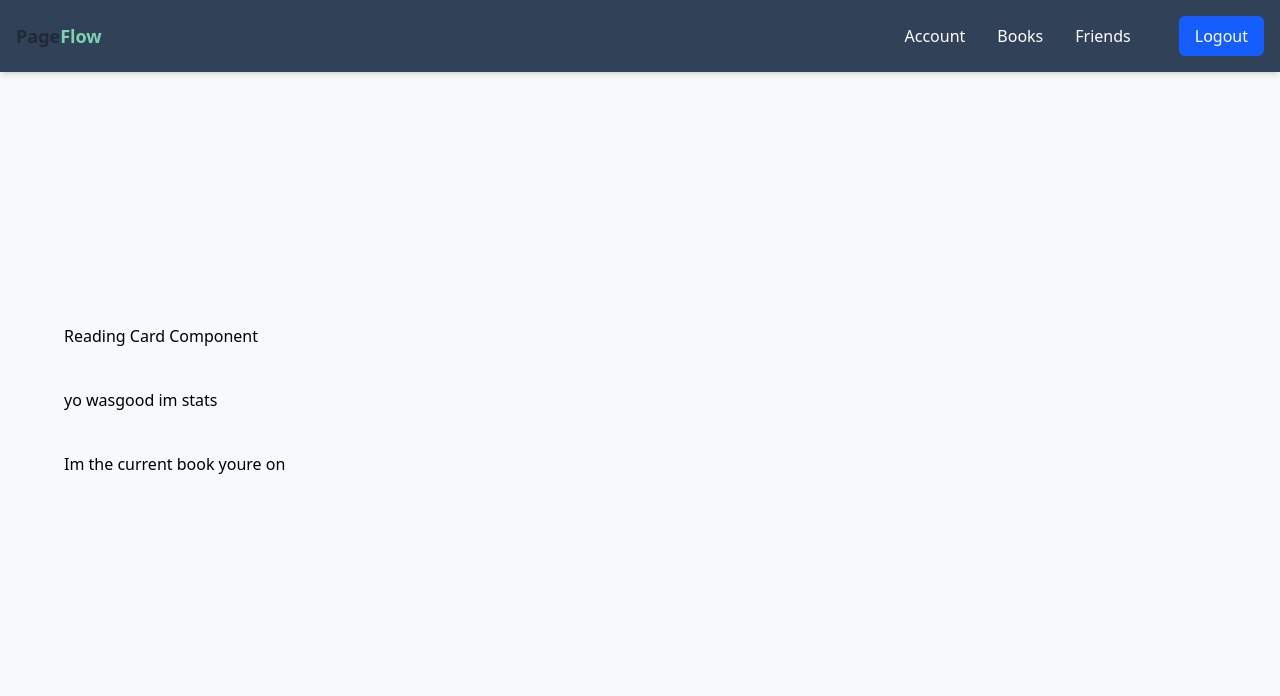
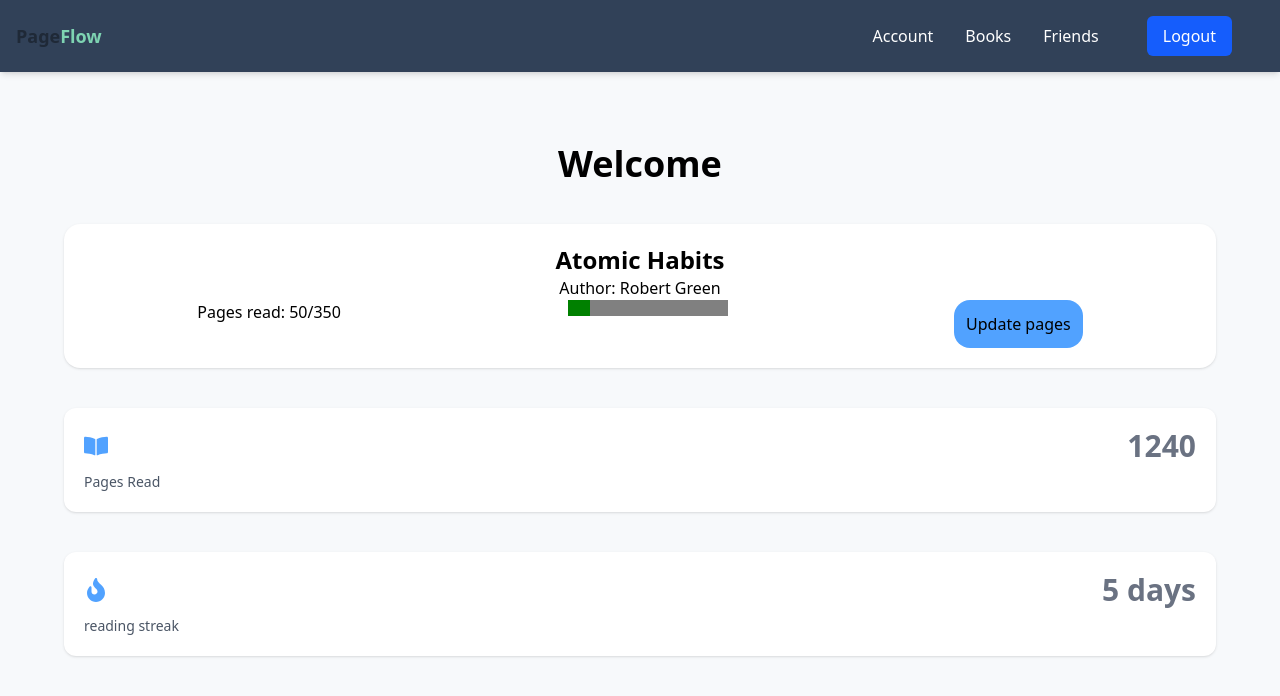
Before and after one commit to Douglasmyu/PageFlow, a React (Vite) app: page /dashboard in a window 1280 px wide. Shown: the top 696 px of the page. Built offline with nearby package versions, Linux system fonts and the light colour scheme; no server answers; sample sign-in values are in the browser's storage.

Commit message:
dashboard stuff

```diff
--- a/package.json
+++ b/package.json
@@ -10,8 +10,10 @@
     "preview": "vite preview"
   },
   "dependencies": {
+    "bootstrap": "^5.3.8",
     "firebase": "^12.7.0",
     "react": "^19.2.0",
+    "react-bootstrap": "^2.10.10",
     "react-dom": "^19.2.0",
     "react-icons": "^5.5.0",
     "react-router-dom": "^7.10.1"
--- a/src/components/Nav.jsx
+++ b/src/components/Nav.jsx
@@ -2,6 +2,7 @@ import React from "react";
 import { useState } from "react";
 import { Link, useNavigate} from "react-router-dom";
 import { signOutUser } from "../firebase/auth";
+import { NavDropdown } from "react-bootstrap";
 
 //logged in links
 function AuthNavLinks(){
@@ -38,10 +39,29 @@ function PublicNavLinks(){
     );
 }
 export default function Nav({user}){
+    const[isOpen, setIsOpen] = useState(false);
+
     const logoTarget = user ? "/dashboard" : "/";
     return(
         <div className="fixed top-0 left-0 w-full z-50 bg-slate-700 shadow-md ">
             <div className="max-w-7xl mx-auto px-4 py-4 flex justify-between items-center">
+
+                <button onClick={()=> setIsOpen(!isOpen)}
+                        className="md:hidden text-white focus:outline-none">
+                    <svg
+                        className="h-6 w-6"
+                        fill="none"
+                        stroke="currentColor"
+                        strokeWidth="2"
+                        viewBox="0 0 24 24">
+                            {isOpen ? (
+                                <path strokeLinecap="round" strokeLinejoin="round" d="M6 18L 6M6 6l12 12"/>
+                                ):(
+                                <path strokeLinecap="round" strokeLinejoin="round" d="M4 6h16M4 12h16M4 18h16"/>
+                        )}
+
+                    </svg>
+                </button>
                 <div className="text-white font-bold text-lg transition-transform duration-350 hover:scale-150">
                     <Link to={logoTarget}>
                         <span className="text-[#1F2937]">Page</span>
@@ -51,9 +71,10 @@ export default function Nav({user}){
                 <div className="hidden md:block">
                     <div className="flex items-center space-x-8 text-white">
                         {user ? <AuthNavLinks /> : <PublicNavLinks />}
+                        <button id="toggle dark/lightmode"></button>
                     </div>
                 </div>
             </div>
         </div>
-    )
+    );
 }
--- a/src/components/dashboard/progress.jsx
+++ b/src/components/dashboard/progress.jsx
@@ -0,0 +1,9 @@
+import React from "react";
+
+export default function progress(){
+    return(
+        <div >
+
+        </div>
+    )
+}
--- a/src/components/dashboard/readingCard.jsx
+++ b/src/components/dashboard/readingCard.jsx
@@ -1,11 +1,24 @@
-import React from "react";
+import React, { useState } from "react";
+import { auth } from "../../firebase/firebase";
 
-export default function ReadingCard() {
+// what am i reading right now
+
+export default function ReadingCard({title, author, currentPage, totalPages}) {
+  const progressValue = currentPage/totalPages
   return (
-    <div>
-      <h1>Im the current book youre on</h1>
+    <div className="bg-white rounded-2xl shadow-sm p-5 flex flex-col">
+      {/* book info */}
+      <div className="text-center">
+        <h1 className="font-black text-2xl">{title}</h1>
 
+        <h3>Author: {author}</h3>
+      </div>
+      {/* progress */}
+      <div className="flex justify-around">
+        <p>Pages read: {currentPage}/{totalPages}</p>
+        <progress  value={progressValue}/>
+        <button className="bg-blue-400 rounded-2xl p-3">Update pages</button>
+      </div>
     </div>
-
     );
 }
--- a/src/components/dashboard/stats.jsx
+++ b/src/components/dashboard/stats.jsx
@@ -1,7 +1,28 @@
 import React from "react";
-export default function Stats() {
+
+export default function Stats({label, icon, value}) {
   return (
-    <div>yo wasgood im stats</div>
+    <div className="bg-white rounded-xl shadow-sm p-5 flex flex-col gap-2">
+    {/* top row: icon and value */}
+      <div className="flex items-center justify-between">
+        {icon && (<div className="text-blue-400 text-2xl">
+          {icon}
+        </div>
+        )}
+        <div className="text-3xl font-bold text-gray-500">
+          {value}
+        </div>
+
+      </div>
+      <div className="text-sm font-medium text-gray-600">
+        {label}
+      </div>
+    </div>
 
   );
 }
+// StatsCard
+// ├─ label: string
+// ├─ value: number | string
+// ├─ icon?: ReactNode
+// └─ subtext?: string
--- a/src/components/dashboard/welcome.jsx
+++ /dev/null
@@ -1,8 +0,0 @@
-import React from "react";
-
-export default function Welcome() {
-  return (
-  <div>Reading Card Component</div>
-
-  );
-}
--- a/src/pages/Dashboard.jsx
+++ b/src/pages/Dashboard.jsx
@@ -1,15 +1,32 @@
 import React from "react";
 import Stats from "../components/dashboard/stats";
-import Welcome from "../components/dashboard/welcome";
 import ReadingCard from "../components/dashboard/readingCard";
+import { FaBookOpen, FaFire } from "react-icons/fa";
 
 export default function Dashboard() {
   return (
     <div className="w-full px-4 py-6 md:px-8 lg:px-16">
+
         <div className="mx-auto max-w-6xl space-y-10">
-            <Welcome />
-            <Stats />
-            <ReadingCard />
+            <div className="text-center text-4xl font-bold">
+              Welcome
+            </div>
+            <ReadingCard
+
+              title= "Atomic Habits"
+              author= "Robert Green"
+              currentPage = {50}
+              totalPages = {350}
+              />
+            <Stats
+              label="Pages Read"
+              value={1240}
+              icon={<FaBookOpen />}/>
+
+            <Stats
+              label = "reading streak"
+              value = "5 days"
+              icon= {<FaFire />}/>
         </div>
 
     </div>
```
Also changed, not shown: 1 other file (tests, documents, lock files or other folders).
